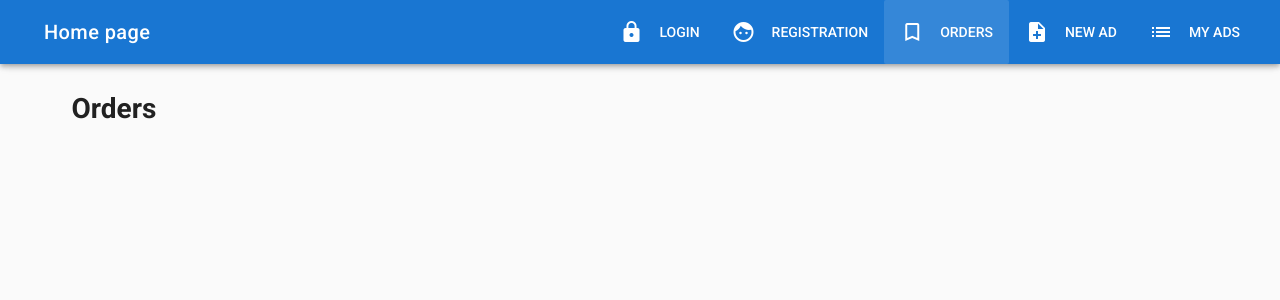
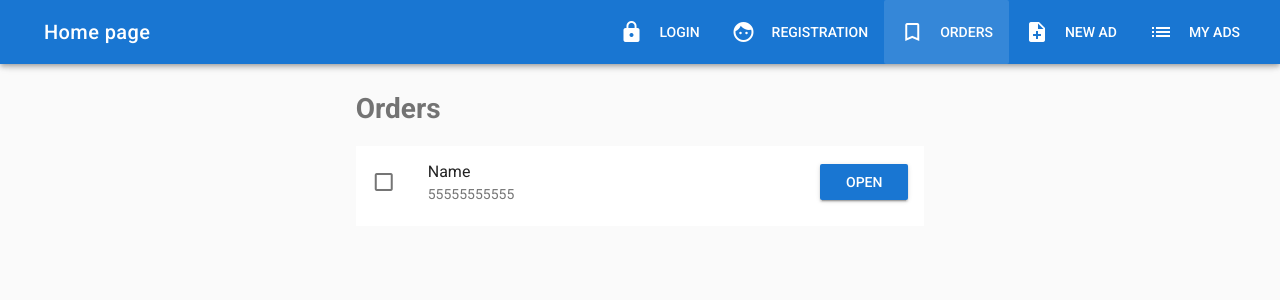
Before and after one commit to OstKost/vuejs-test, a Vue app: page /orders in a window 1280 px wide. Shown: the top 300 px of the page. Built offline with nearby package versions, Linux system fonts and the light colour scheme.

Commit message:
Список заказов

```diff
--- a/src/components/User/Orders.vue
+++ b/src/components/User/Orders.vue
@@ -1,8 +1,22 @@
 <template>
     <v-container>
         <v-layout row>
-            <v-flex xs12>
-                <h1>Orders</h1>
+            <v-flex xs12 sm6 offset-sm3>
+                <h1 class="text--secondary mb-3">Orders</h1>
+                <v-list two-line subheader>
+                    <v-list-tile avatar v-for="item of items" :key="item.id">
+                        <v-list-tile-action>
+                            <v-checkbox @change="markDone(item)" :input-value="item.done" color="success"></v-checkbox>
+                        </v-list-tile-action>
+                        <v-list-tile-content>
+                            <v-list-tile-title>{{item.name}}</v-list-tile-title>
+                            <v-list-tile-sub-title>{{item.phone}}</v-list-tile-sub-title>
+                        </v-list-tile-content>
+                        <v-list-tile-action>
+                            <v-btn class="primary" :to="'/ad/' + item.id">Open</v-btn>
+                        </v-list-tile-action>
+                    </v-list-tile>
+                </v-list>
             </v-flex>
         </v-layout>
     </v-container>
@@ -11,7 +25,22 @@
 <script>
 export default {
     data () {
-        return {}
+        return {
+            items: [
+                {
+                    id: 1,
+                    name: 'Name',
+                    phone: '55555555555',
+                    adId: 2,
+                    done: false
+                }
+            ]
+        }
+    },
+    methods: {
+        markDone (item) {
+            item.done = !item.done
+        }
     }
 }
 </script>
```
